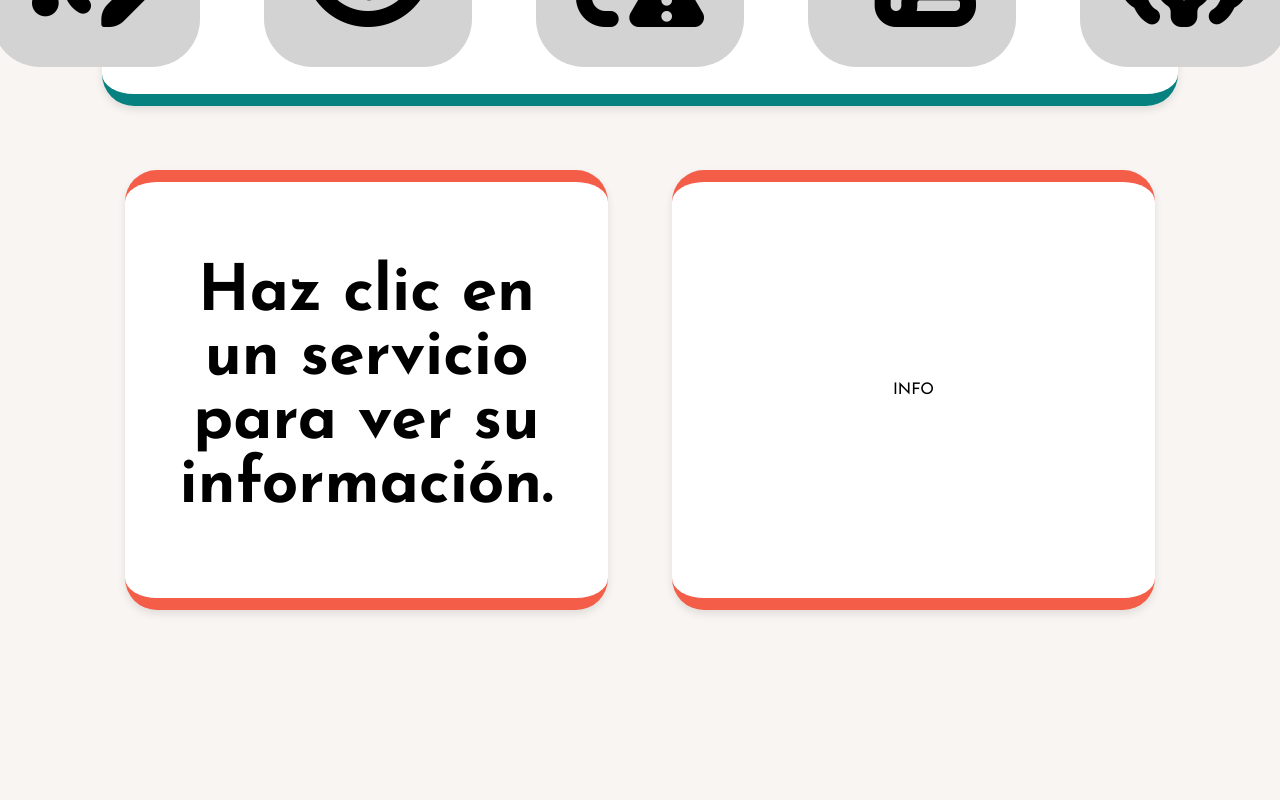
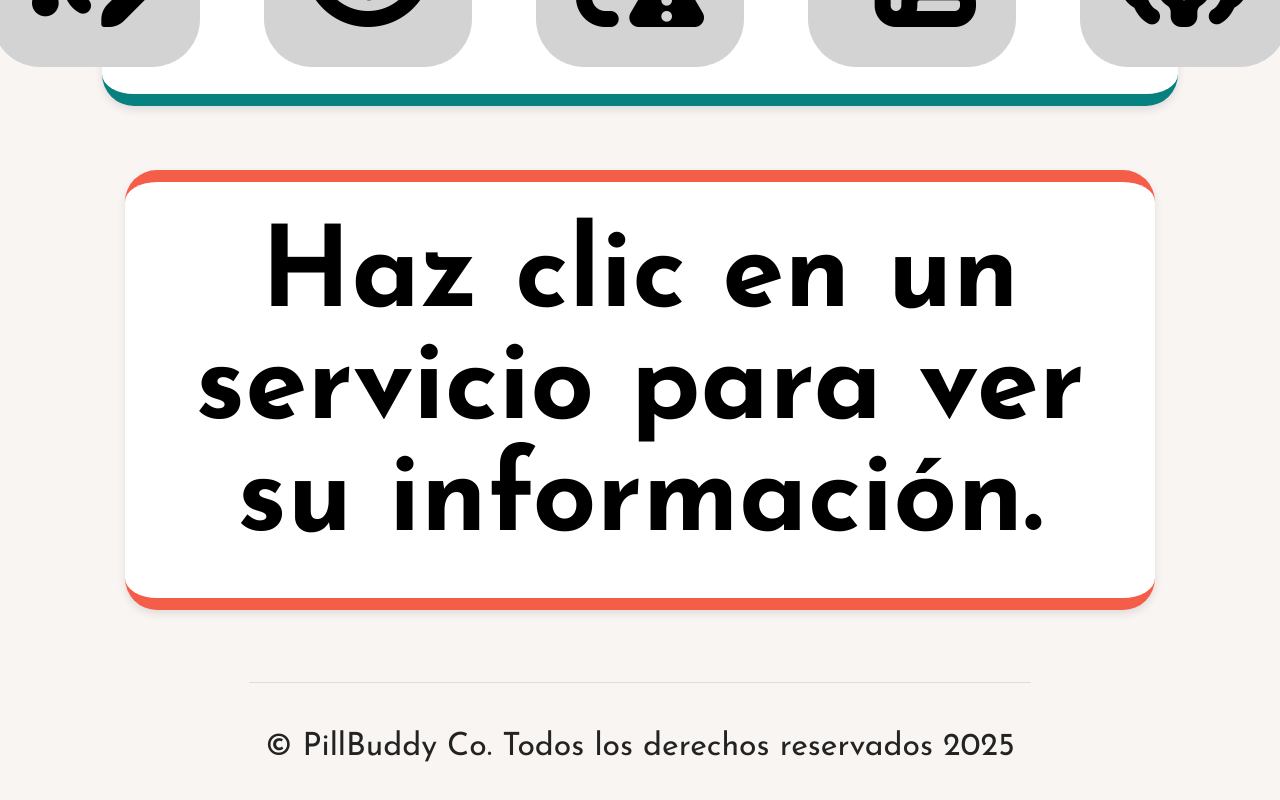
Before and after one commit to carlosegueda/industria_sftwr_proyecto, a React (Vite) app: page /servicios in a window 1280 px wide. Shown: the part 745-1545 px from the top of the page. Built offline with nearby package versions, Linux system fonts and the light colour scheme.

Commit message:
Modif Servicios

```diff
--- a/src/css/servicios.css
+++ b/src/css/servicios.css
@@ -79,10 +79,14 @@ body {
   height: 8rem;
 }
 
+.s1:focus {
+  background-color: #f45d48;
+}
+
 .servicios-info {
   display: flex;
   gap: 4rem;
-  height: 39rem;
+  height: 25rem;
   padding-left: 4rem;
   padding-right: 4rem;
   width: 87%;
@@ -90,7 +94,7 @@ body {
 
 .servicios-info > div {
   height: 20rem;
-  width: 50%;
+  width: 100%;
   border-radius: 4rem;
   padding: 3rem;
   display: flex;
@@ -111,6 +115,6 @@ body {
 }
 
 .info > h3 {
-  font-size: 4rem;
+  font-size: 7rem;
   font-weight: 900;
 }
--- a/src/pages/blog.jsx
+++ b/src/pages/blog.jsx
@@ -98,7 +98,7 @@ export default function PaginaBlog() {
                </div>
 
                <div className="blog-card">
-                  <img src="../public/recordatorioMedicacion.jpg" alt="recordatorio de medicación" />
+                  <img src="recordatorioMedicacion.jpg" alt="recordatorio de medicación" />
                   <h2>Recordatorios de medicación</h2>
                   <p>Herramientas y consejos para no olvidar las tomas diarias de medicamentos importantes.</p>
                   <div className="tags">
--- a/src/pages/servicios.jsx
+++ b/src/pages/servicios.jsx
@@ -40,8 +40,10 @@ export default function PaginaServicios() {
 
         <div className="servicios-info">
           <div className="info"> <h3>{contenido}</h3></div>
-          <div>INFO</div>
         </div>
+        <div className="footer">
+            <p>© PillBuddy Co. Todos los derechos reservados 2025</p>
+          </div>
       </div>
     </>
   );
```
